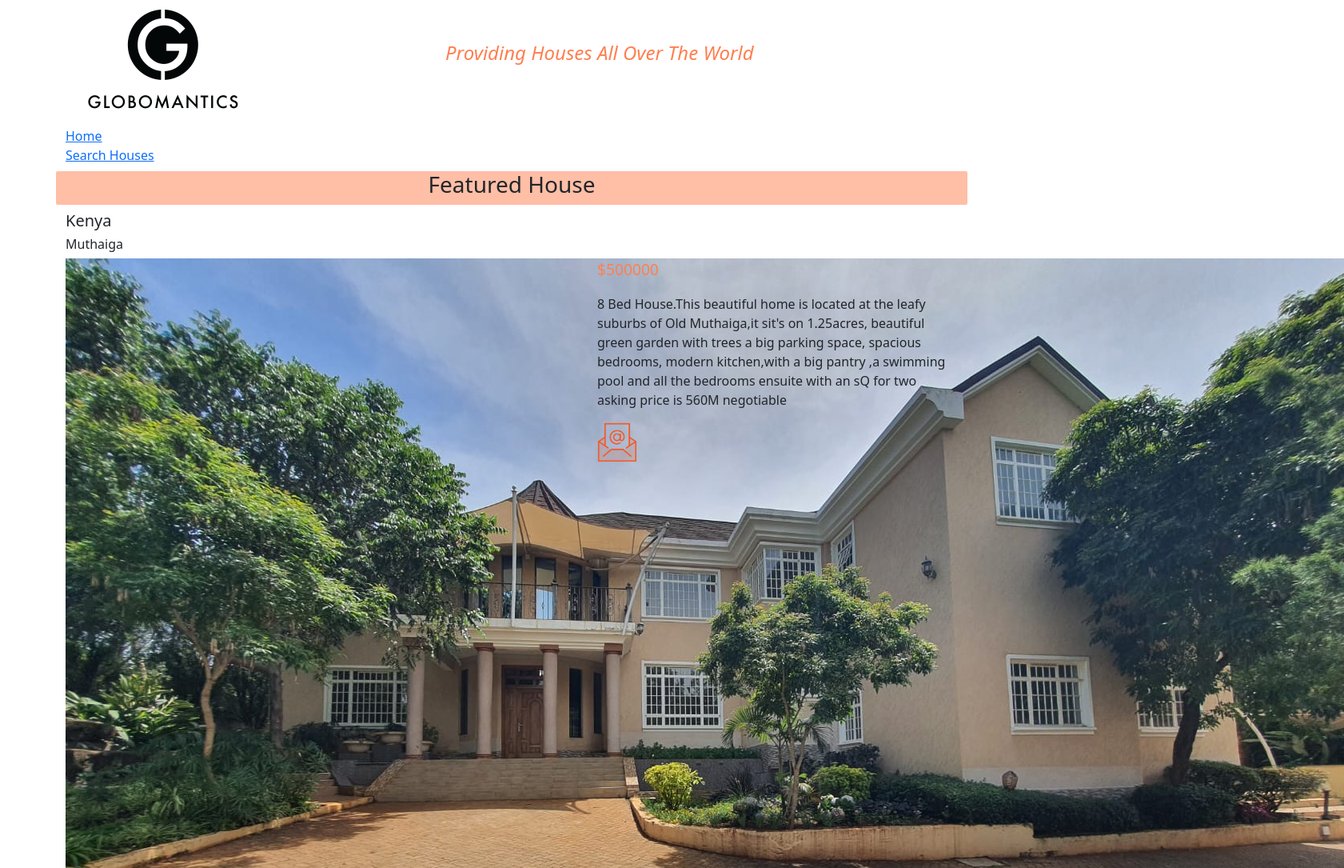
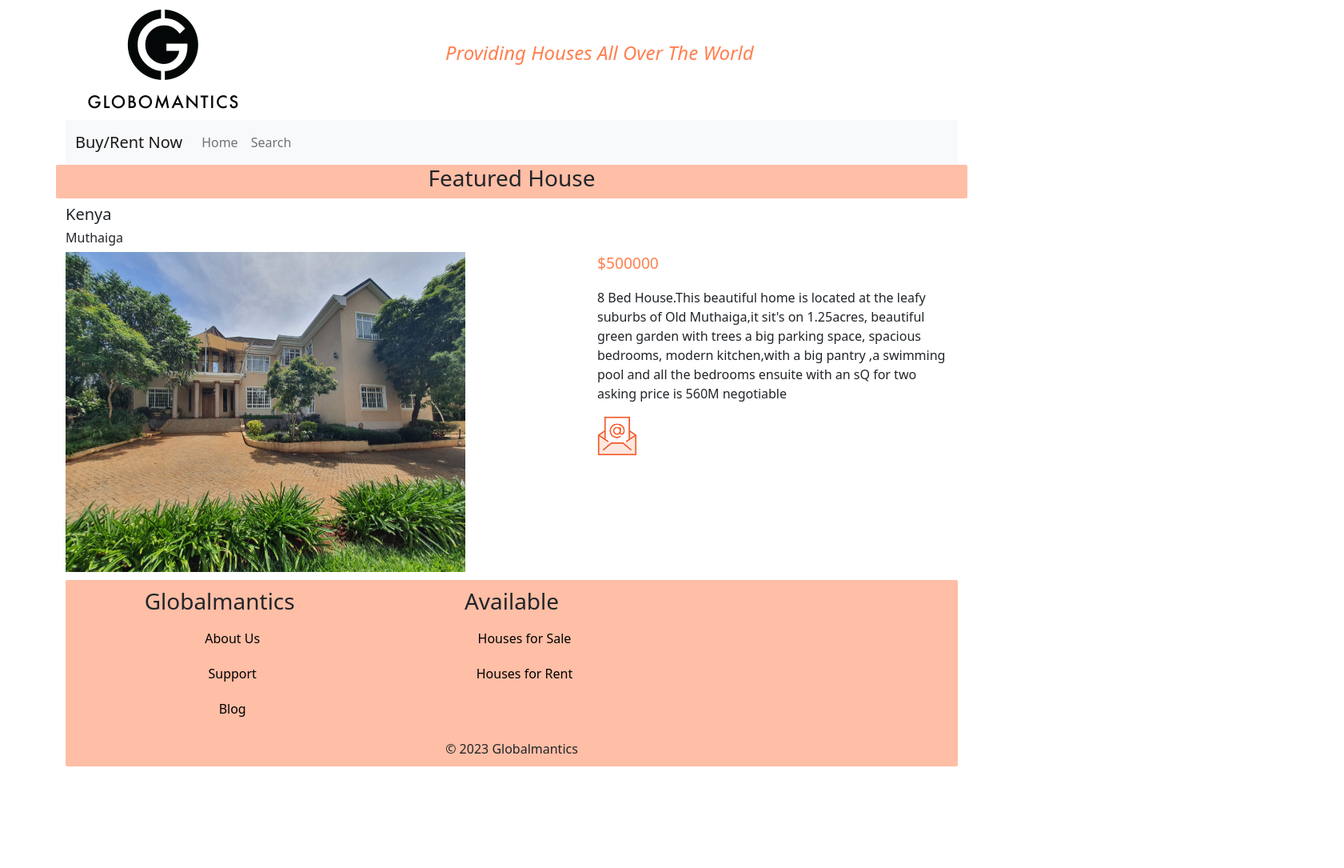
Before and after one commit to neemoh01/Andela-Meta-react-course-2023, a React (Create React App) app in the folder globalmantics/: page / in a window 1280 px wide. Shown: the top 1085 px of the page at 80% size, 1681 px wide, since content can reach past the window. After the commit the page ends 958 px from the top, so only its background shows below. Built offline with nearby package versions, Linux system fonts and the light colour scheme.

Commit message:
styling, added footer

```diff
--- a/globalmantics/src/App.js
+++ b/globalmantics/src/App.js
@@ -12,6 +12,7 @@ import UseHouses from "./hooks/UseHouses";
 import UseFeaturedHouses from "./hooks/UseFeaturedHouses";
 import HousesContext from './context/HouseContext';
 import NavBar from './components/NavBar';
+import Footer from './components/Footer';
 
 function App() {
 
@@ -47,6 +48,8 @@ function App() {
 
 
           </Switch>
+
+          <Footer />
         </div>
       </HousesContext.Provider>
     </Router>
--- /dev/null
+++ b/globalmantics/src/components/Footer.js
@@ -0,0 +1,42 @@
+import './main.css'
+
+const Footer = () => {
+
+    return (
+        <>
+
+            <footer className="footer">
+                <div className="container">
+                    <div className='row'>
+                        <div className='col-md-4'>
+                            <h3>Globalmantics</h3>
+                            <ul>
+                                <li><a href='/'>About Us</a></li>
+                                <li><a href='/'>Support</a></li>
+                                <li><a href='/'>Blog</a></li>
+
+
+                            </ul>
+                        </div>
+                        <div className='col-md-4'>
+                            <h3>Available</h3>
+                            <ul>
+                                <li><a href='/'>Houses for Sale</a></li>
+                                <li><a href='/'>Houses for Rent</a></li>
+                            </ul>
+                        </div>
+                        <p>
+                            &copy; 2023 Globalmantics
+                        </p>
+                    </div>
+                </div>
+
+
+            </footer>
+
+        </>
+
+    )
+}
+
+export default Footer
--- a/globalmantics/src/components/NavBar.js
+++ b/globalmantics/src/components/NavBar.js
@@ -5,19 +5,20 @@ const NavBar = () => {
     return (
         <>
 
-            <div className="navbar">
+            <nav className="navbar navbar-expand-lg navbar-light bg-light">
 
-                <div className="nav-items">
+                <div className="container-fluid">
+                    <a className="navbar-brand" href="/">Buy/Rent Now</a>
 
-                    <div className="nav-item">
-                        <a href="/">Home</a>
-                    </div>
-
-                    <div className="nav-item">
-                        <a href="/filter">Search Houses</a>
+                    <div className="collapse navbar-collapse" id="navbarNavAltMarkup">
+                        <div className="navbar-nav">
+                            <a className="nav-link" aria-current="page" href="/">Home</a>
+                            <a className="nav-link" href="/filter">Search</a>
+                        </div>
                     </div>
                 </div>
-            </div>
+            </nav>
+
 
         </>
     )
--- a/globalmantics/src/components/house.css
+++ b/globalmantics/src/components/house.css
@@ -2,3 +2,8 @@
     font-size: larger;
     color: coral;
 }
+
+.col-md-7 img {
+    width: 500px;
+    height: 400px;
+}
--- a/globalmantics/src/components/main.css
+++ b/globalmantics/src/components/main.css
@@ -12,3 +12,36 @@
     border-radius: 2px;
     background-color: rgb(255, 190, 166);
 }
+
+.footer {
+    clear: both;
+    text-align: center;
+    position: relative;
+    background-color: rgb(255, 190, 166);
+    padding: 10px;
+    margin-top: 10px;
+    border-radius: 2px;
+    width: 100%;
+}
+
+.footer p {
+    margin: 0;
+}
+
+.footer a {
+    color: black;
+    text-decoration: none;
+}
+
+.footer a:hover {
+    color: coral;
+}
+
+.footer li {
+    display: block;
+    padding: 10px;
+}
+
+.footer ul {
+    list-style-type: none;
+}
```
